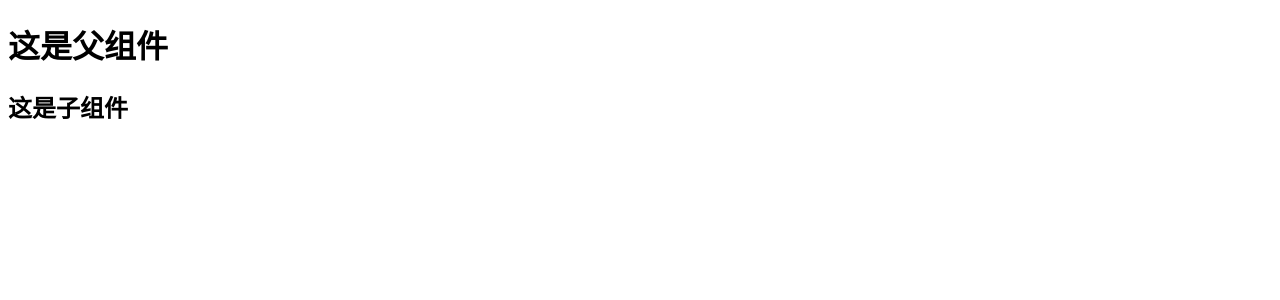
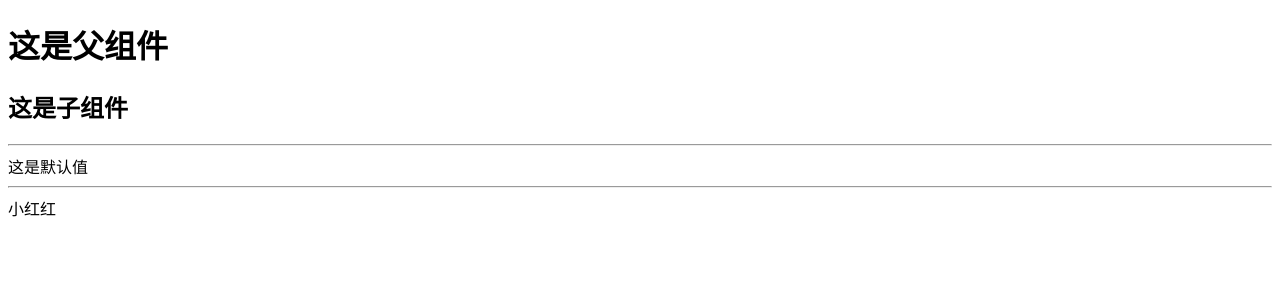
Before and after one commit to xmj12345/qwert, a Vue app: page / in a window 1280 px wide. Shown: the top 300 px of the page. Built offline with nearby package versions, Linux system fonts and the light colour scheme; the HTML template or start-up script is replaced by a standard one.

Commit message:
写完了

```diff
--- a/src/components/CommonChild.vue
+++ b/src/components/CommonChild.vue
@@ -1,10 +1,35 @@
 <template>
    <h2>这是子组件</h2>
+   {{ c }}
+   <hr>
+   {{ d }}
+   <hr>
+   {{ e }}
 </template>
 
 <script>
     export default {
-
+       props:{
+        // 常见的数据类型校验
+        a:Number,
+        // 检验多个类型
+        b:[Number,String],
+        c:{
+            type:Array,
+            required:true
+        },
+        // 默认值不传，我有子分支
+        d:{
+            type:String,
+            default:'这是默认值'
+        },
+        // 自定义校验规则  validate validator 校验器 校验函数
+        e:{
+            validator(value){
+                return value === '小红'
+            }
+        }
+       }
     }
 </script>
 
--- a/src/components/commonHead.vue
+++ b/src/components/commonHead.vue
@@ -1,16 +1,11 @@
 <template>
         <h1>这是父组件</h1>
-        <CommonChild :title="title" msg="为什么传不上去"/>
+        <CommonChild :a="10" b="20" c="" e="小红红"/>
 </template>
 
 <script>
 import CommonChild from './CommonChild.vue';
     export default {
-        data() {
-            return {
-                title: '这是父组件的数据'
-            }
-        },
         components:{
             CommonChild
         }
```
